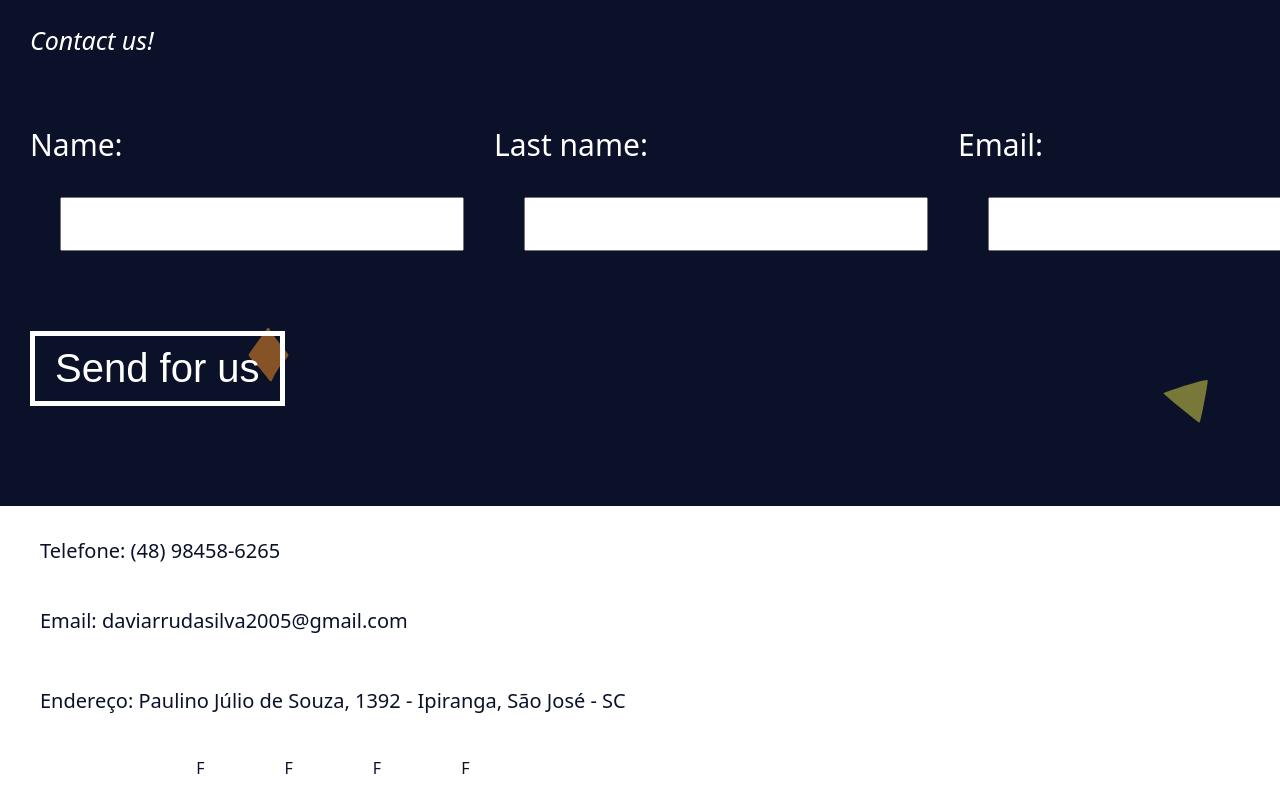
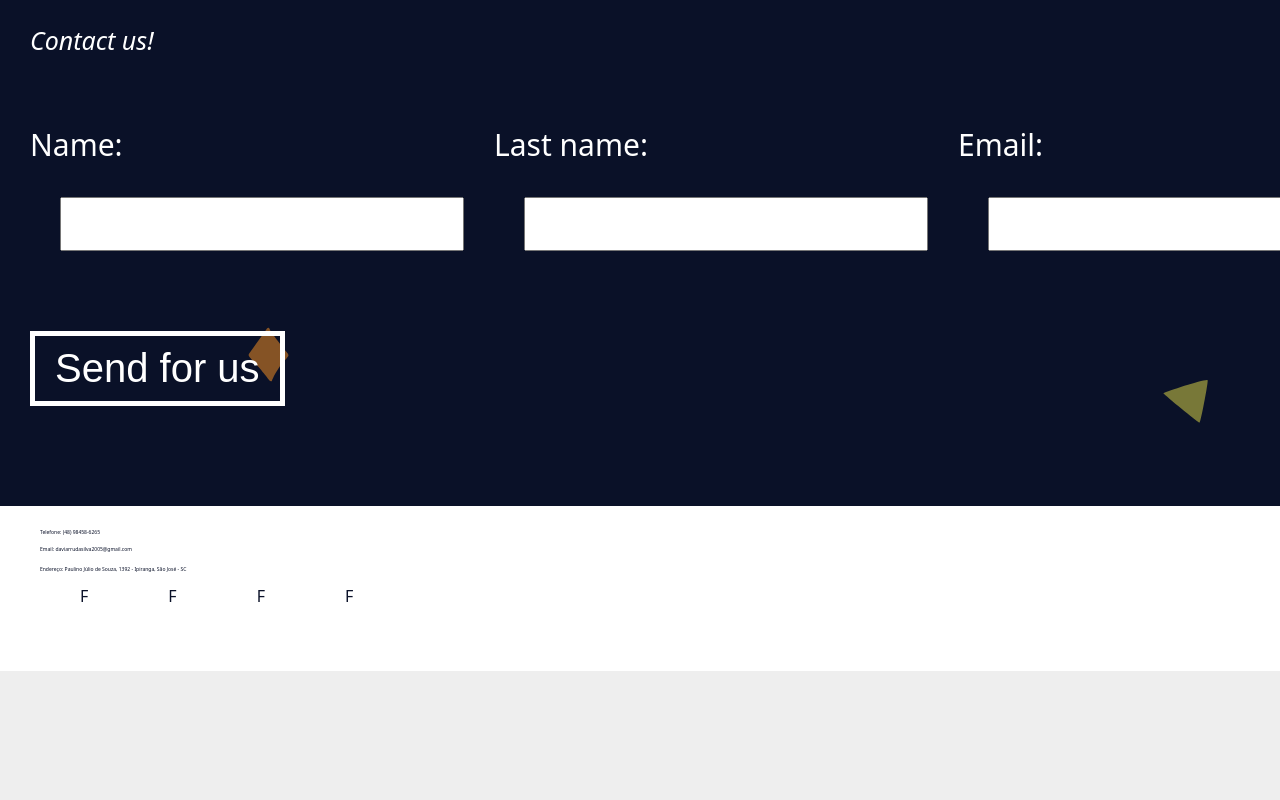
Before and after one commit to Davi2512/First-LP, a plain HTML site: page index.html in a window 1280 px wide. Shown: the part 6525-7325 px from the top of the page. After the commit the page ends 7196 px from the top, so only its background shows below. Drawn offline with Linux system fonts and the light colour scheme.

Commit message:
Update style.css

```diff
--- a/style.css
+++ b/style.css
@@ -56,6 +56,11 @@ p {
   margin-bottom: 4rem;
   margin-top: 1rem;
   font-size: 2rem;
+}
+.footer-content div p {
+  margin-bottom: 1rem;
+  margin-top: 0.25rem;
+  font-size: 0.5rem;
 }
 h2 {
   font-size: 6rem;
```
